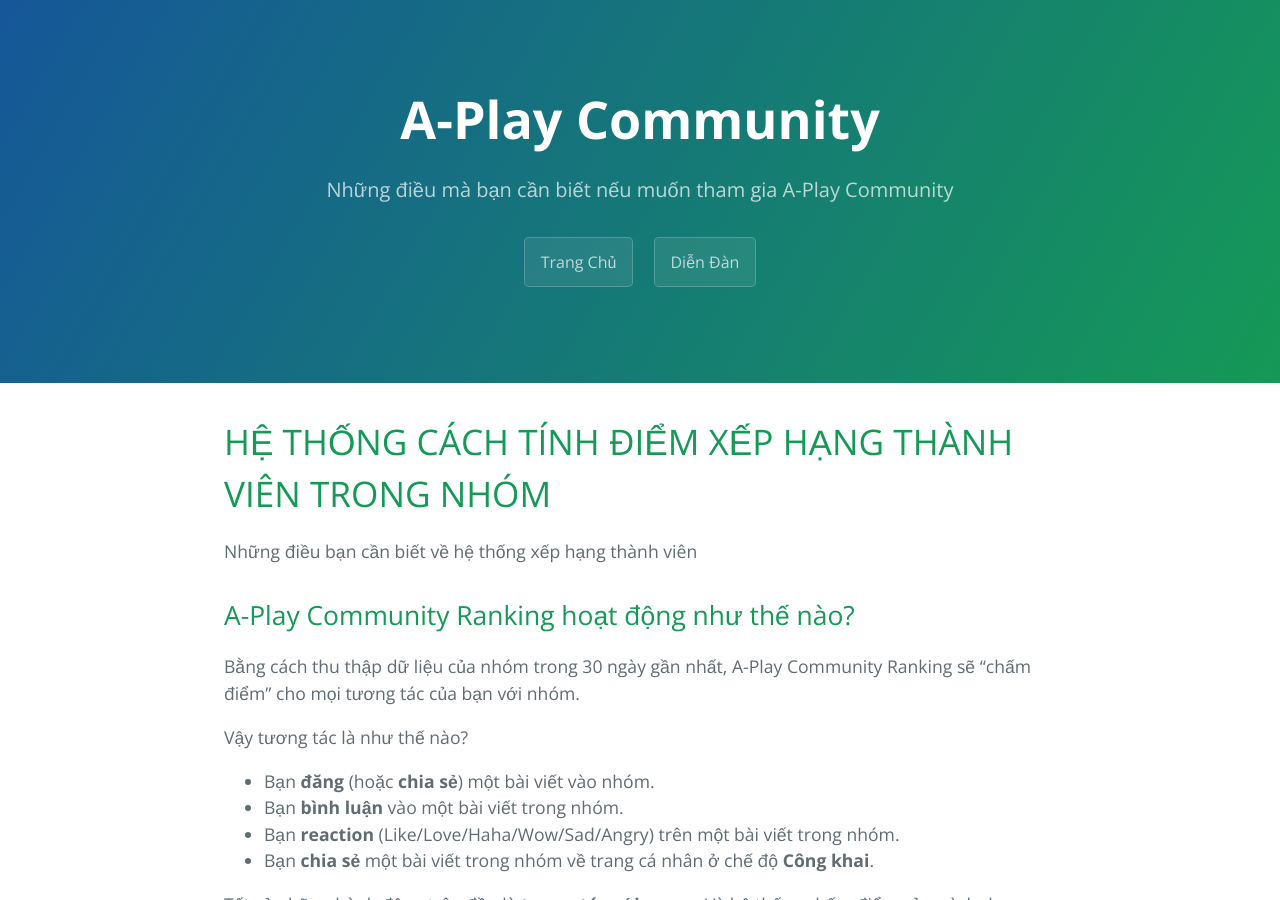
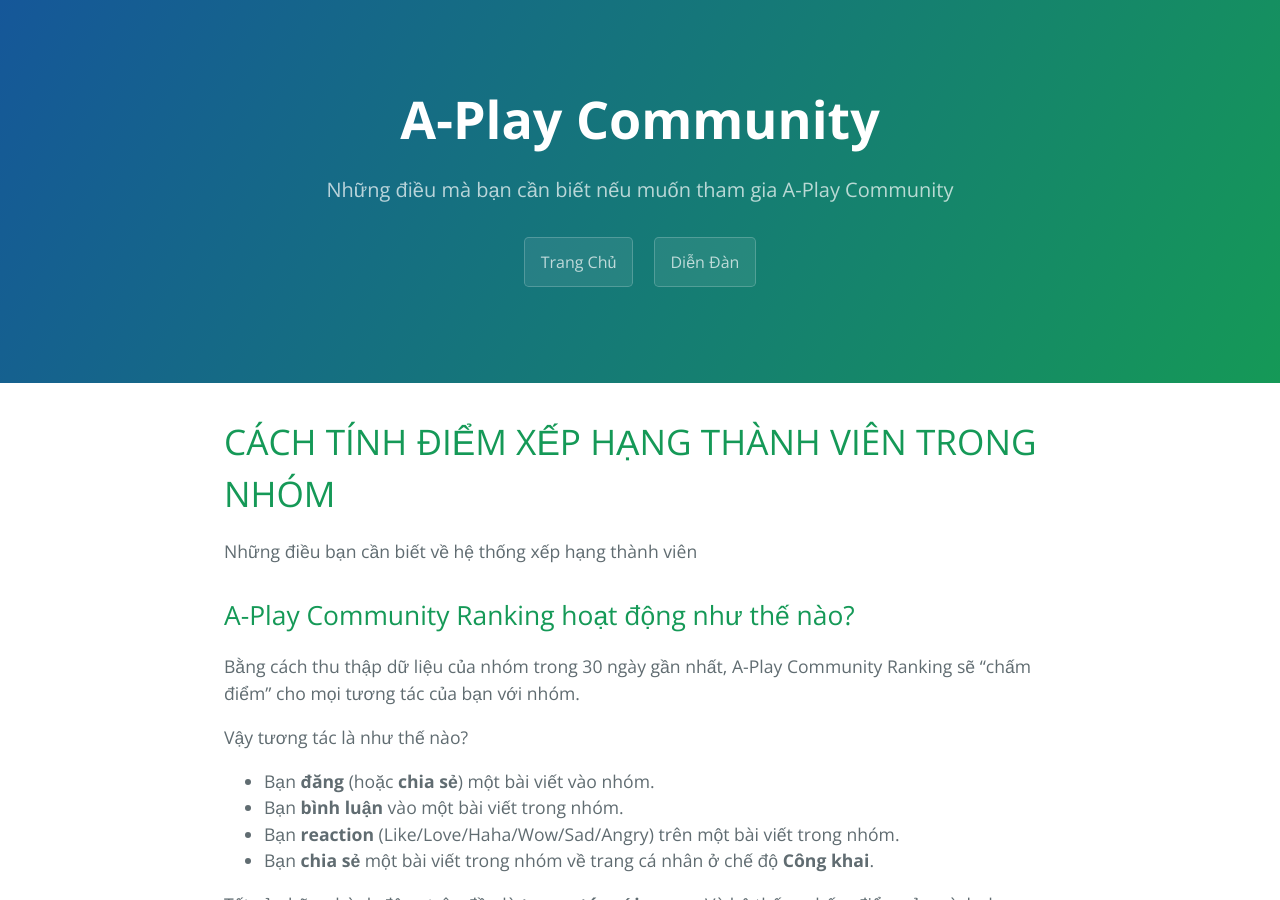
Before and after one commit to huuvinhvn/aplay, a Jekyll site: the page built from rank.md, in a window 1280 px wide and 900 px high. Built offline with Jekyll 4.4.1, drawn with Linux system fonts in a browser that asks for light colours; our own code applies the rules of GitHub Pages for plain Markdown files.

Commit message:
Update rank.md

```diff
--- a/rank.md
+++ b/rank.md
@@ -1,4 +1,4 @@
-# HỆ THỐNG CÁCH TÍNH ĐIỂM XẾP HẠNG THÀNH VIÊN TRONG NHÓM
+# CÁCH TÍNH ĐIỂM XẾP HẠNG THÀNH VIÊN TRONG NHÓM
 
 Những điều bạn cần biết về hệ thống xếp hạng thành viên
 
```
